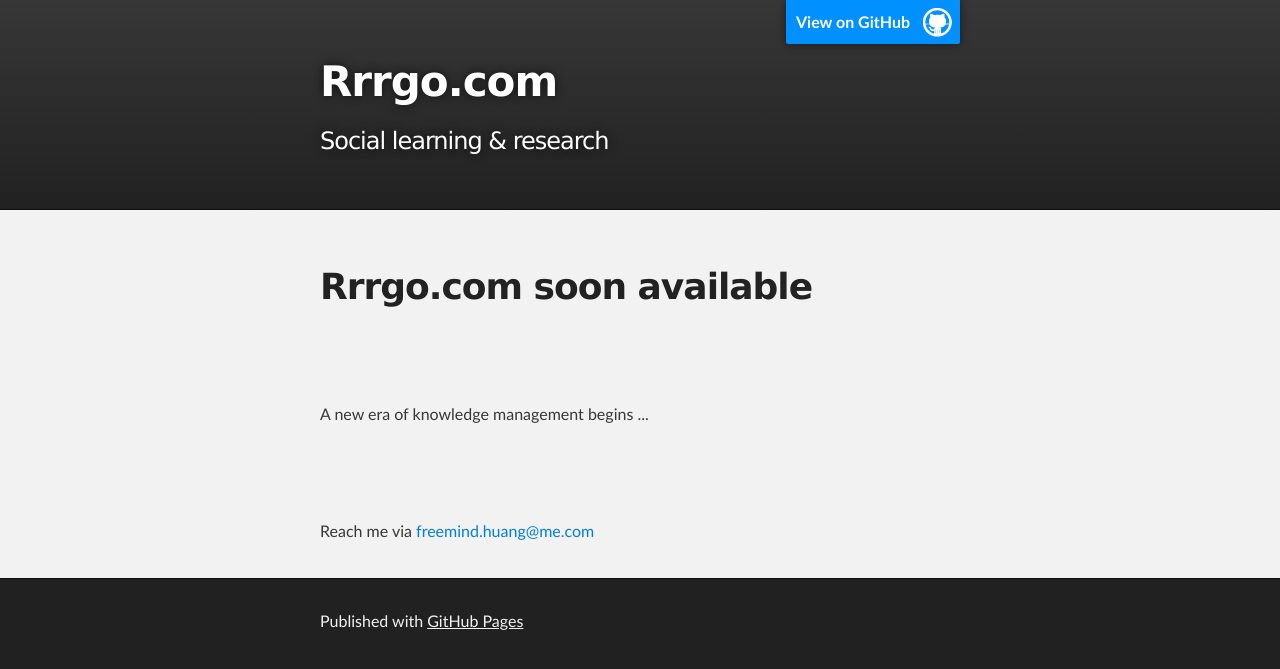
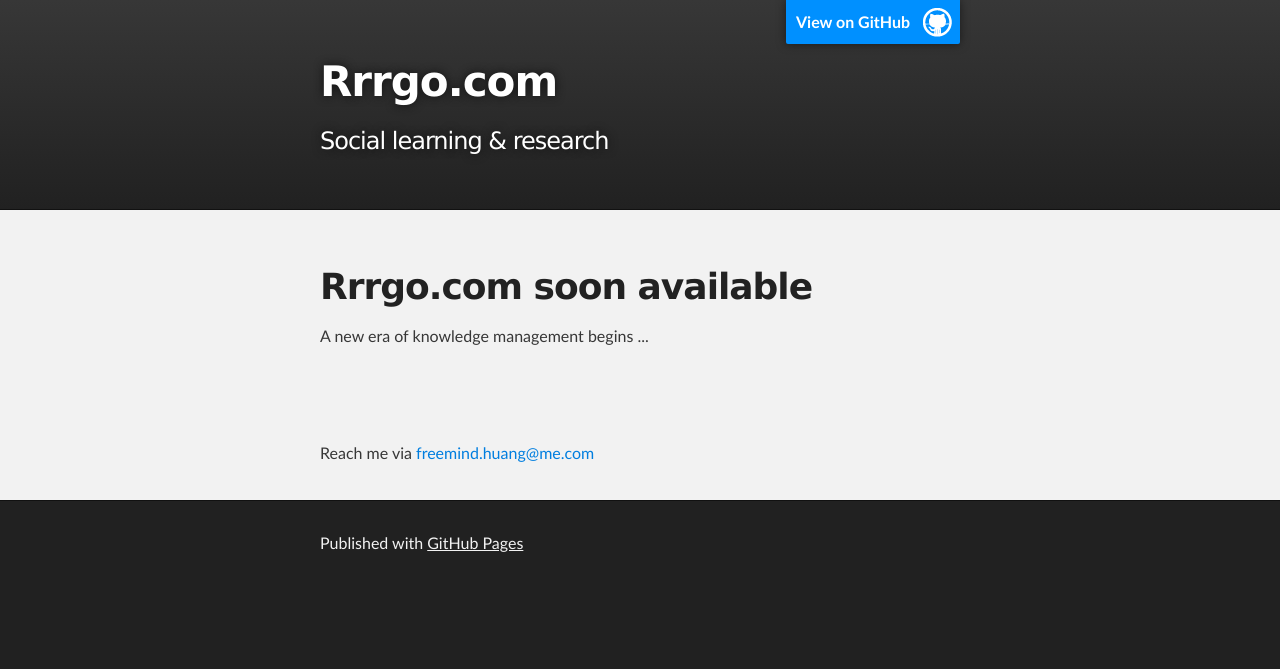
Before and after one commit to rrrgo/rrrgo.github.io, a Jekyll site: the page index.html, which Jekyll copies as it is, in a window 1280 px wide. Shown: the top 669 px of the page. Built offline with Jekyll 4.4.1, drawn with Linux system fonts in a browser that asks for light colours.

Commit message:
Layout update

```diff
--- a/index.html
+++ b/index.html
@@ -30,8 +30,6 @@
         <h1>
 <a id="rrrgocom-soon-available" class="anchor" href="#rrrgocom-soon-available" aria-hidden="true"><span class="octicon octicon-link"></span></a>Rrrgo.com soon available</h1>
 
-	<p>&nbsp;</p>
-	<p>&nbsp;</p>
 	<p>A new era of knowledge management begins ...</p>
 	<p>&nbsp;</p>
 	<p>&nbsp;</p>
```
